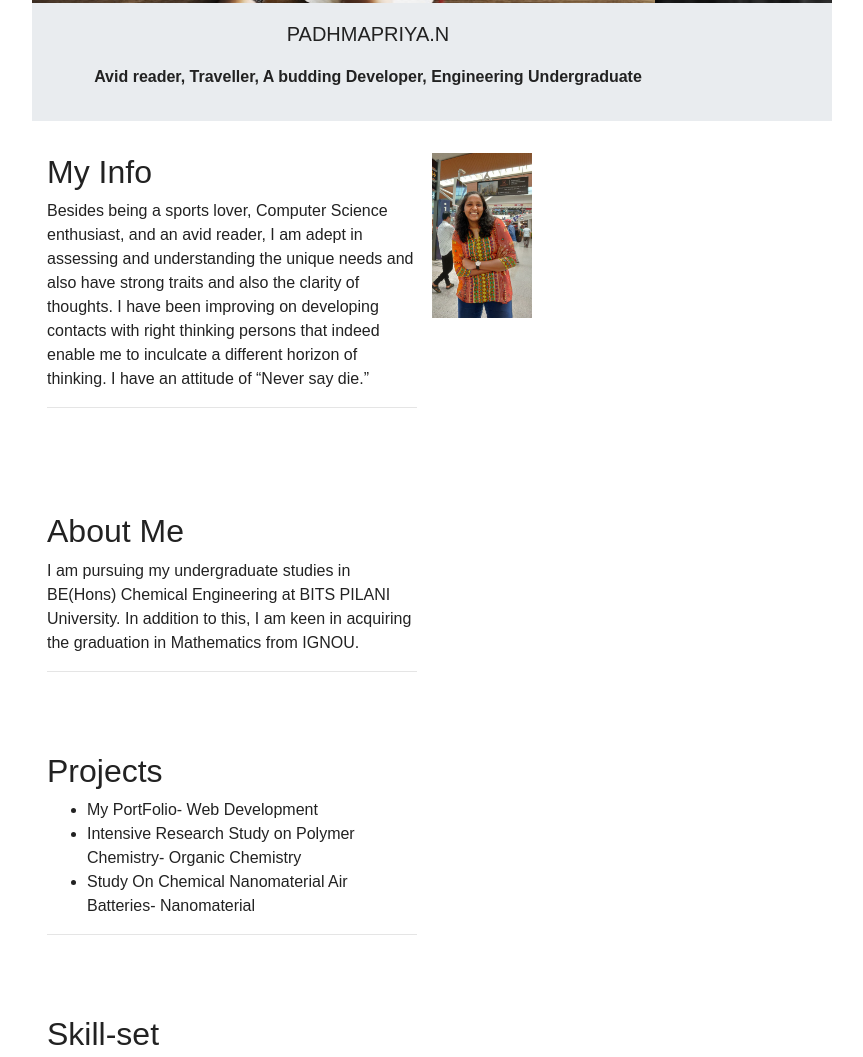
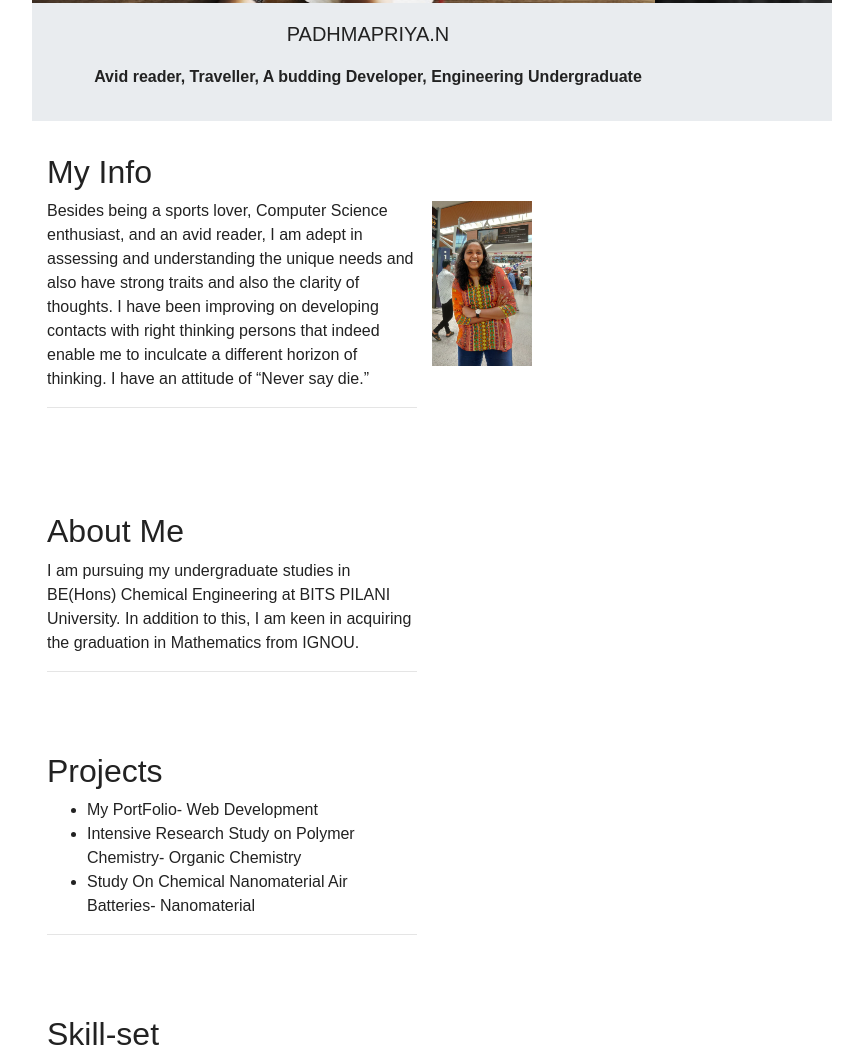
Before and after one commit to Padhmapriya99/PortFolio_Final, a plain HTML site: page index.html in a window 1280 px wide. Shown: the part 590-1647 px from the top of the page, without its empty margins (208-1071 px from the left). Drawn offline with nearby package versions, Linux system fonts and the light colour scheme.

Commit message:
Update index.html

```diff
--- a/index.html
+++ b/index.html
@@ -106,7 +106,9 @@
                 <br>
            </div>
 
-           <div class="col-lgl-6" >
+           <div class="col-lgl-6" id="Pro" >
+               <br>
+               <br>
                <img src="img/Profile_image.jpg" class="image-fluid" width="100px" height="auto">
            </div>
         </div>
```
